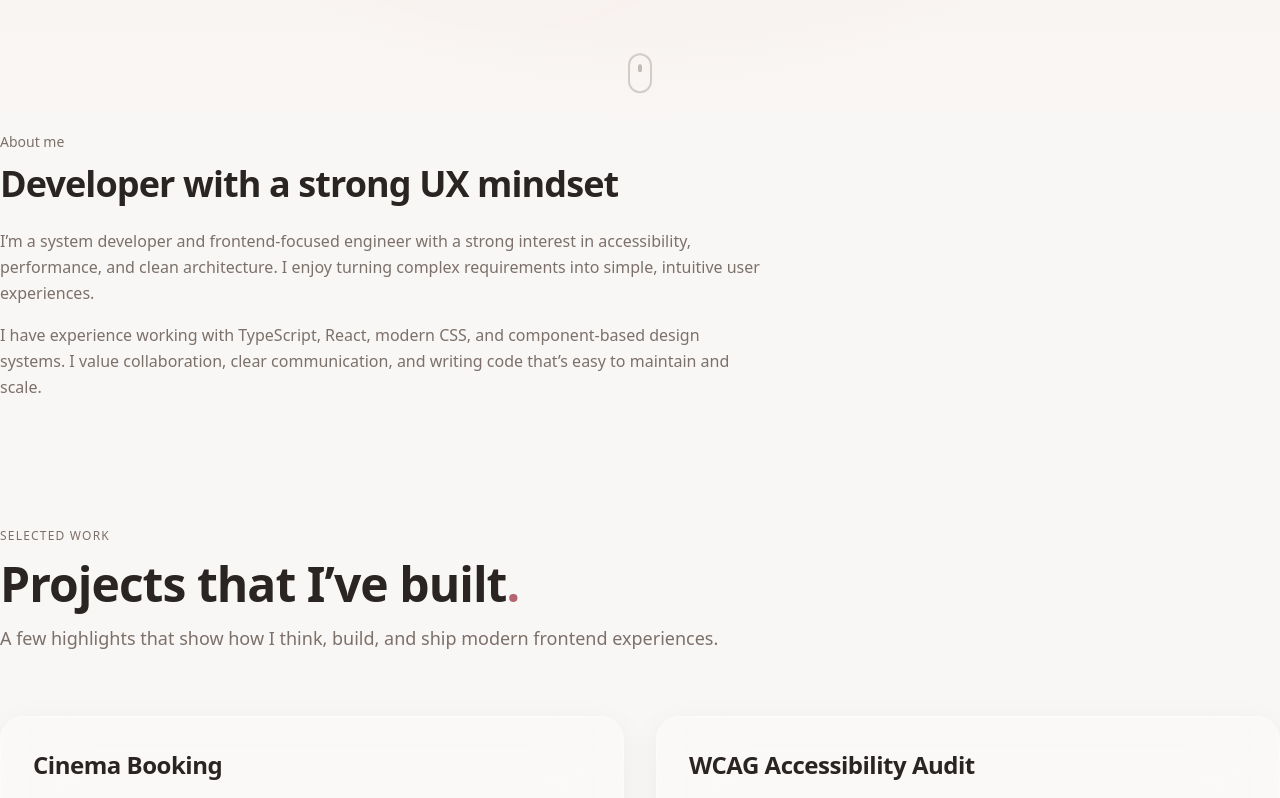
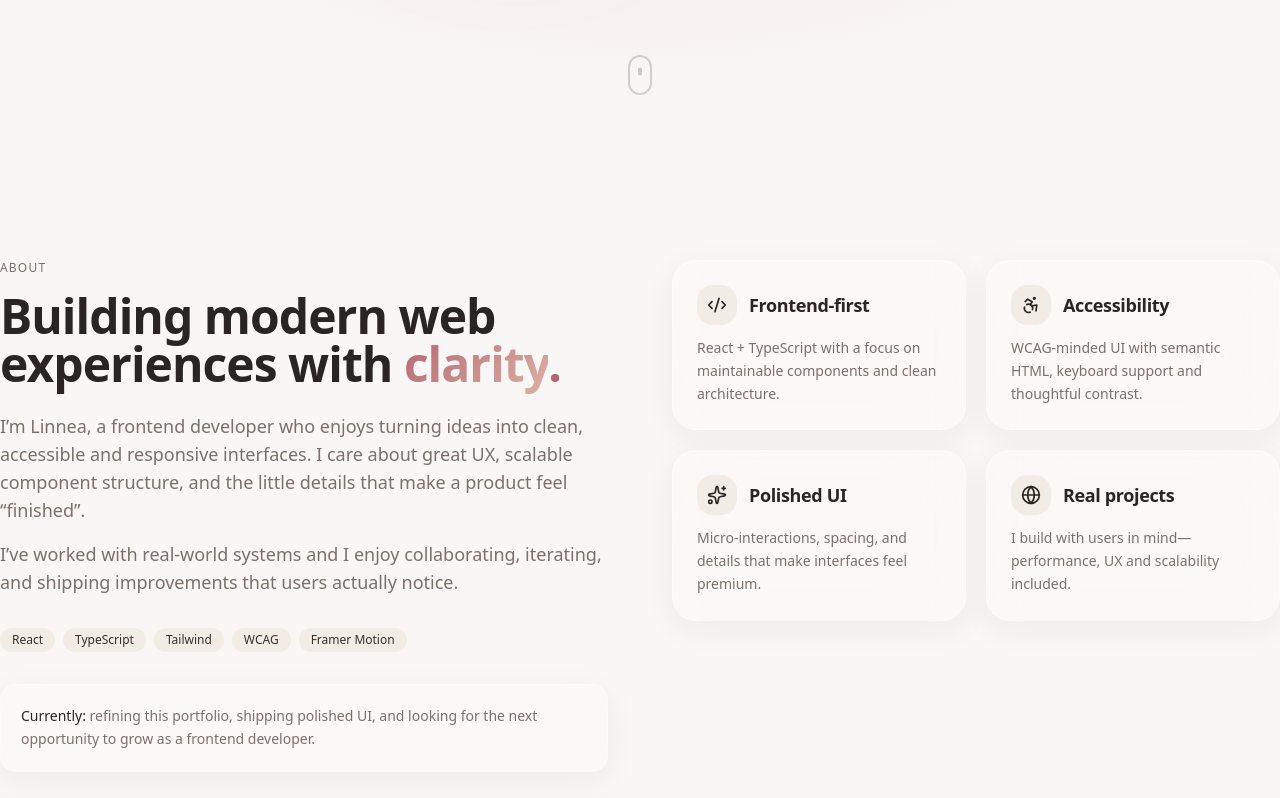
Before and after one commit to linneanore/portfolio-1, a React (Vite) app: page / in a window 1280 px wide. Shown: the part 780-1578 px from the top of the page. Built offline with nearby package versions, Linux system fonts and the light colour scheme.

Commit message:
refactor(ui): rebuild about section to match new design

```diff
--- a/src/components/About.tsx
+++ b/src/components/About.tsx
@@ -1,34 +1,116 @@
 import { motion } from "framer-motion";
+import { Code2, Sparkles, Globe, Accessibility } from "lucide-react";
+
+const highlights = [
+  {
+    icon: Code2,
+    title: "Frontend-first",
+    text: "React + TypeScript with a focus on maintainable components and clean architecture.",
+  },
+  {
+    icon: Accessibility,
+    title: "Accessibility",
+    text: "WCAG-minded UI with semantic HTML, keyboard support and thoughtful contrast.",
+  },
+  {
+    icon: Sparkles,
+    title: "Polished UI",
+    text: "Micro-interactions, spacing, and details that make interfaces feel premium.",
+  },
+  {
+    icon: Globe,
+    title: "Real projects",
+    text: "I build with users in mind—performance, UX and scalability included.",
+  },
+];
 
 export default function About() {
   return (
-    <section id="about" className="section-padding">
-      <div className="container-custom">
-        <motion.div
-          initial={{ opacity: 0, y: 14 }}
-          whileInView={{ opacity: 1, y: 0 }}
-          viewport={{ once: true, amount: 0.2 }}
-          transition={{ duration: 0.5, ease: "easeOut" }}
-          className="max-w-3xl"
-        >
-          <p className="text-sm text-muted-foreground">About me</p>
-          <h2 className="mt-3 text-3xl font-bold tracking-tight md:text-4xl">
-            Developer with a strong UX mindset
-          </h2>
+    <section id="about" className="relative overflow-hidden">
+      <div className="container-custom py-24 md:py-32 relative z-10">
+        <div className="grid grid-cols-1 lg:grid-cols-2 gap-12 lg:gap-16 items-start">
 
-          <p className="mt-6 text-muted-foreground leading-relaxed">
-            I’m a system developer and frontend-focused engineer with a strong
-            interest in accessibility, performance, and clean architecture. I
-            enjoy turning complex requirements into simple, intuitive user
-            experiences.
-          </p>
+          <div>
+            <p className="text-xs font-medium tracking-widest text-muted-foreground mb-4">
+              ABOUT
+            </p>
 
-          <p className="mt-4 text-muted-foreground leading-relaxed">
-            I have experience working with TypeScript, React, modern CSS, and
-            component-based design systems. I value collaboration, clear
-            communication, and writing code that’s easy to maintain and scale.
-          </p>
-        </motion.div>
+            <h2 className="text-3xl md:text-5xl font-display font-bold leading-tight">
+              Building modern web experiences with{" "}
+              <span className="text-gradient">clarity</span>
+              <span className="text-primary">.</span>
+            </h2>
+
+            <motion.p
+              initial={{ opacity: 0, y: 18 }}
+              whileInView={{ opacity: 1, y: 0 }}
+              viewport={{ once: true }}
+              transition={{ duration: 0.5, delay: 0.05 }}
+              className="mt-6 text-muted-foreground text-base md:text-lg leading-relaxed"
+            >
+              I’m Linnea, a frontend developer who enjoys turning ideas into clean,
+              accessible and responsive interfaces. I care about great UX, scalable
+              component structure, and the little details that make a product feel
+              “finished”.
+            </motion.p>
+
+            <motion.p
+              initial={{ opacity: 0, y: 18 }}
+              whileInView={{ opacity: 1, y: 0 }}
+              viewport={{ once: true }}
+              transition={{ duration: 0.5, delay: 0.12 }}
+              className="mt-4 text-muted-foreground text-base md:text-lg leading-relaxed"
+            >
+              I’ve worked with real-world systems and I enjoy collaborating, iterating,
+              and shipping improvements that users actually notice.
+            </motion.p>
+
+            <div className="mt-8 flex flex-wrap gap-2">
+              {["React", "TypeScript", "Tailwind", "WCAG", "Framer Motion"].map((t) => (
+                <span
+                  key={t}
+                  className="text-xs px-3 py-1 rounded-full bg-secondary text-secondary-foreground"
+                >
+                  {t}
+                </span>
+              ))}
+            </div>
+
+            <div className="mt-8 glass rounded-2xl p-5">
+              <p className="text-sm text-muted-foreground leading-relaxed">
+                <span className="text-foreground font-medium">Currently:</span>{" "}
+                refining this portfolio, shipping polished UI, and looking for the next
+                opportunity to grow as a frontend developer.
+              </p>
+            </div>
+          </div>
+
+          <div className="grid grid-cols-1 sm:grid-cols-2 gap-4 md:gap-5">
+            {highlights.map((h, i) => {
+              const Icon = h.icon;
+              return (
+                <motion.div
+                  key={h.title}
+                  initial={{ opacity: 0, y: 20 }}
+                  whileInView={{ opacity: 1, y: 0 }}
+                  viewport={{ once: true }}
+                  transition={{ duration: 0.45, delay: i * 0.08 }}
+                  className="glass-strong rounded-3xl p-6"
+                >
+                  <div className="flex items-center gap-3 mb-3">
+                    <div className="w-10 h-10 rounded-2xl bg-secondary flex items-center justify-center">
+                      <Icon className="w-5 h-5" />
+                    </div>
+                    <h3 className="font-display font-bold text-lg">{h.title}</h3>
+                  </div>
+                  <p className="text-sm text-muted-foreground leading-relaxed">
+                    {h.text}
+                  </p>
+                </motion.div>
+              );
+            })}
+          </div>
+        </div>
       </div>
     </section>
   );
```
